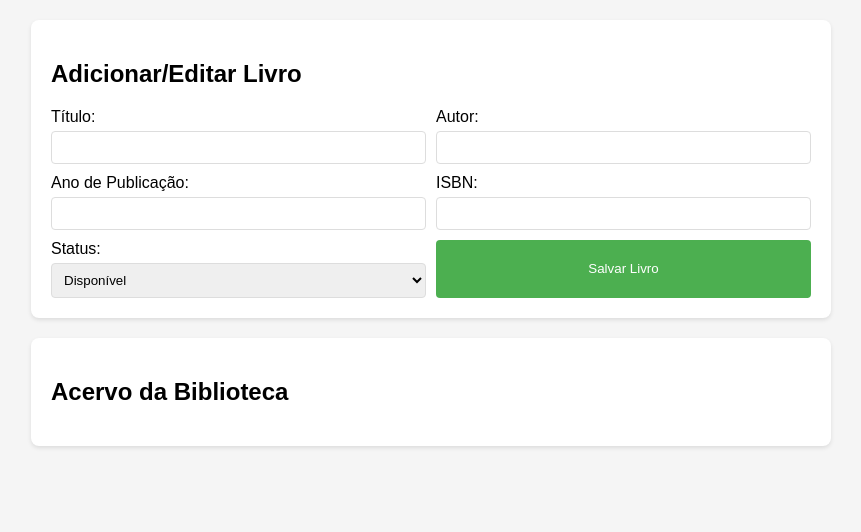
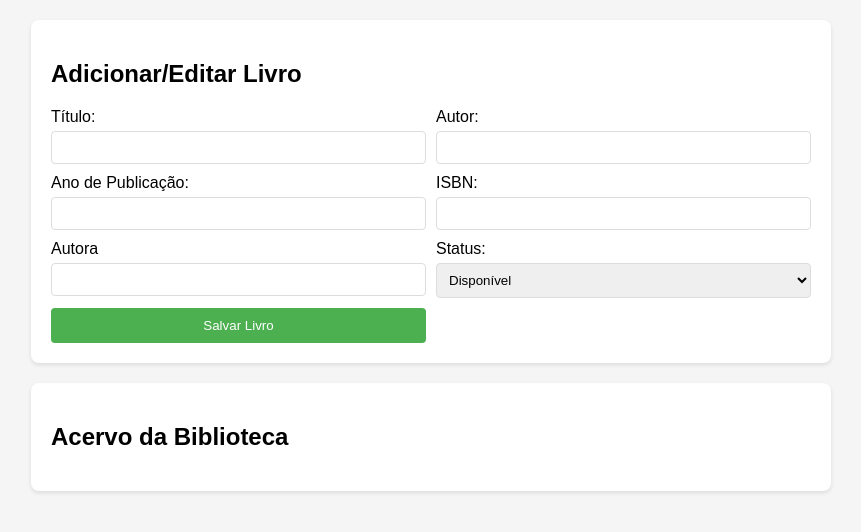
Before and after one commit to yanV1e1ra/projeto-integrador-1, a plain HTML site: page index.html in a window 1280 px wide. Shown: the whole page, without its empty margins (209-1070 px from the left). Drawn offline with Linux system fonts and the light colour scheme.

Commit message:
Commite teste

```diff
--- a/index.html
+++ b/index.html
@@ -29,6 +29,10 @@
                 <label for="isbn">ISBN:</label>
                 <input type="text" id="isbn" required>
             </div>
+                <div class="form-group">
+                <label for="isbn">Autora</label>
+                <input type="text" id="Autora" required>
+            </div>
             <div class="form-group">
                 <label for="status">Status:</label>
                 <select id="status">
```
